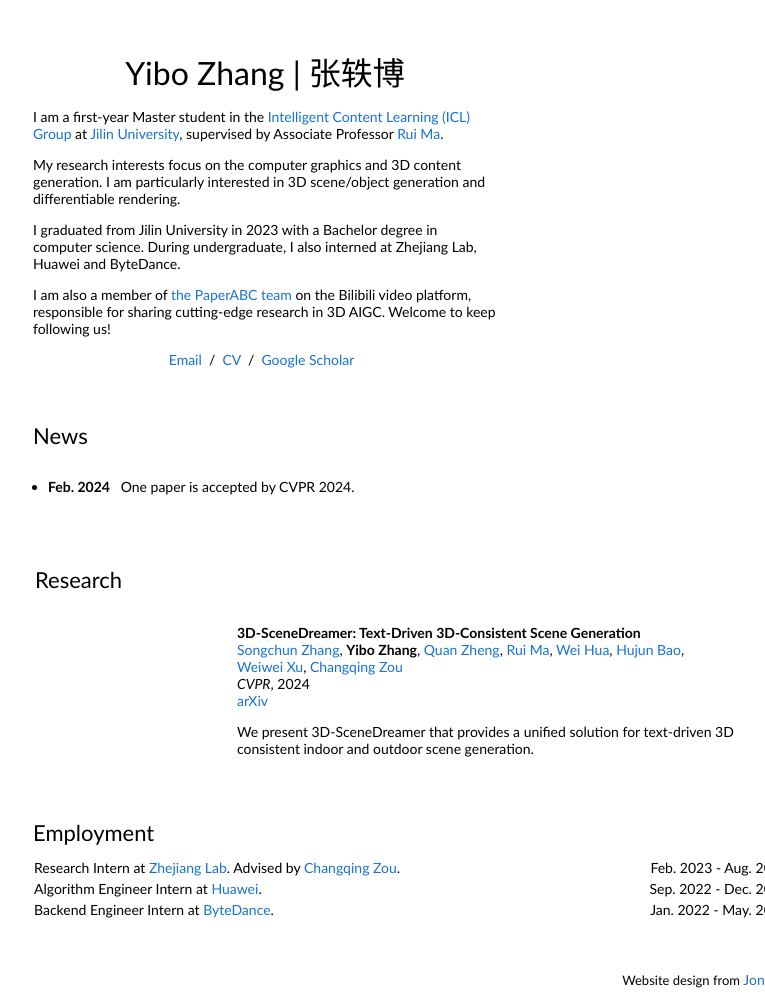
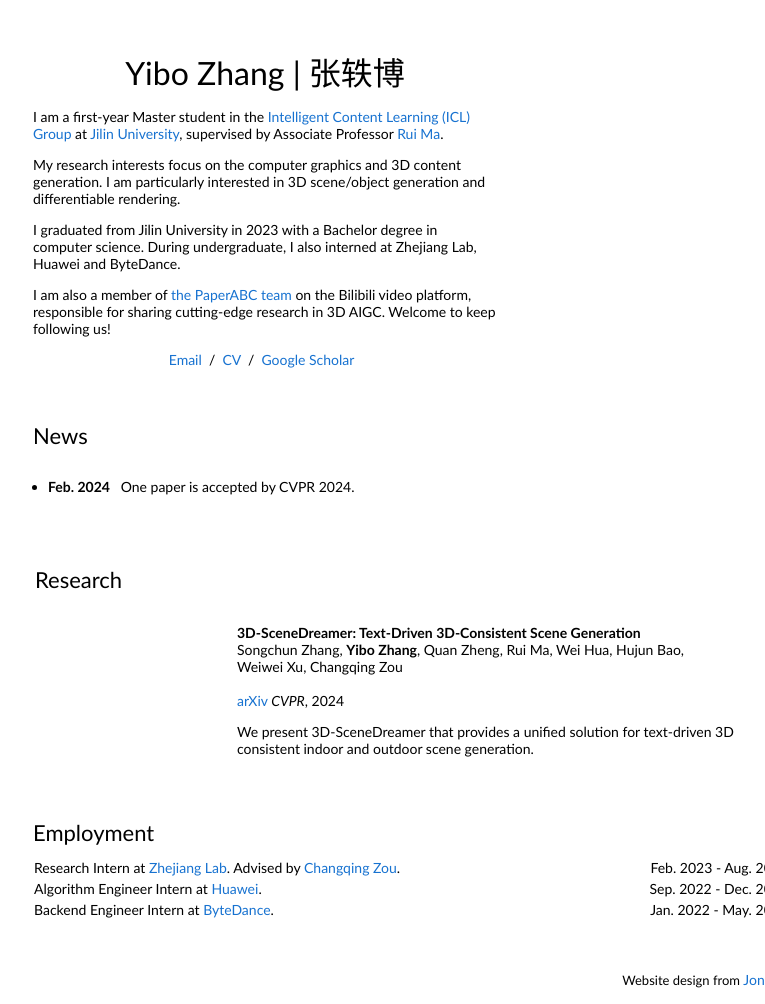
Before and after one commit to yiboz2001/yiboz2001.github.io, a plain HTML site: page index.html in a window 1280 px wide. Shown: the whole page, without its empty margins (227-992 px from the left). Drawn offline with Linux system fonts and the light colour scheme; grey boxes are pictures that could not be loaded.

Commit message:
Update index.html

```diff
--- a/index.html
+++ b/index.html
@@ -93,22 +93,22 @@
               </a>
 
               <br>
-                <a href="">Songchun Zhang</a>,
-                <strong href="">Yibo Zhang</strong>,
-                <a href="">Quan Zheng</a>,
-                <a href="">Rui Ma</a>,
-                <a href="">Wei Hua</a>,
-                <a href="">Hujun Bao</a>,
+                Songchun Zhang,
+                <strong>Yibo Zhang</strong>,
+                Quan Zheng,
+                Rui Ma,
+                Wei Hua,
+                Hujun Bao,
                 <br>
-                <a href="">Weiwei Xu</a>,
-                <a href="">Changqing Zou</a>
-              </br>
-
-              <em>CVPR</em>, 2024
+                Weiwei Xu,
+                Changqing Zou
+                </br>
+<!--               <em>CVPR</em>, 2024 -->
               <br>
 <!--               Coming soon... -->
 <!--               <a href="">Project Page</a> / <a href="">arXiv</a> / <a href="">Code</a> -->
                    <a href="https://arxiv.org/abs/2403.09439">arXiv</a>
+                   <em>CVPR</em>, 2024
               <p></p>
               <p>
                 We present 3D-SceneDreamer that provides a unified solution for text-driven 3D consistent indoor and outdoor scene generation.
```
